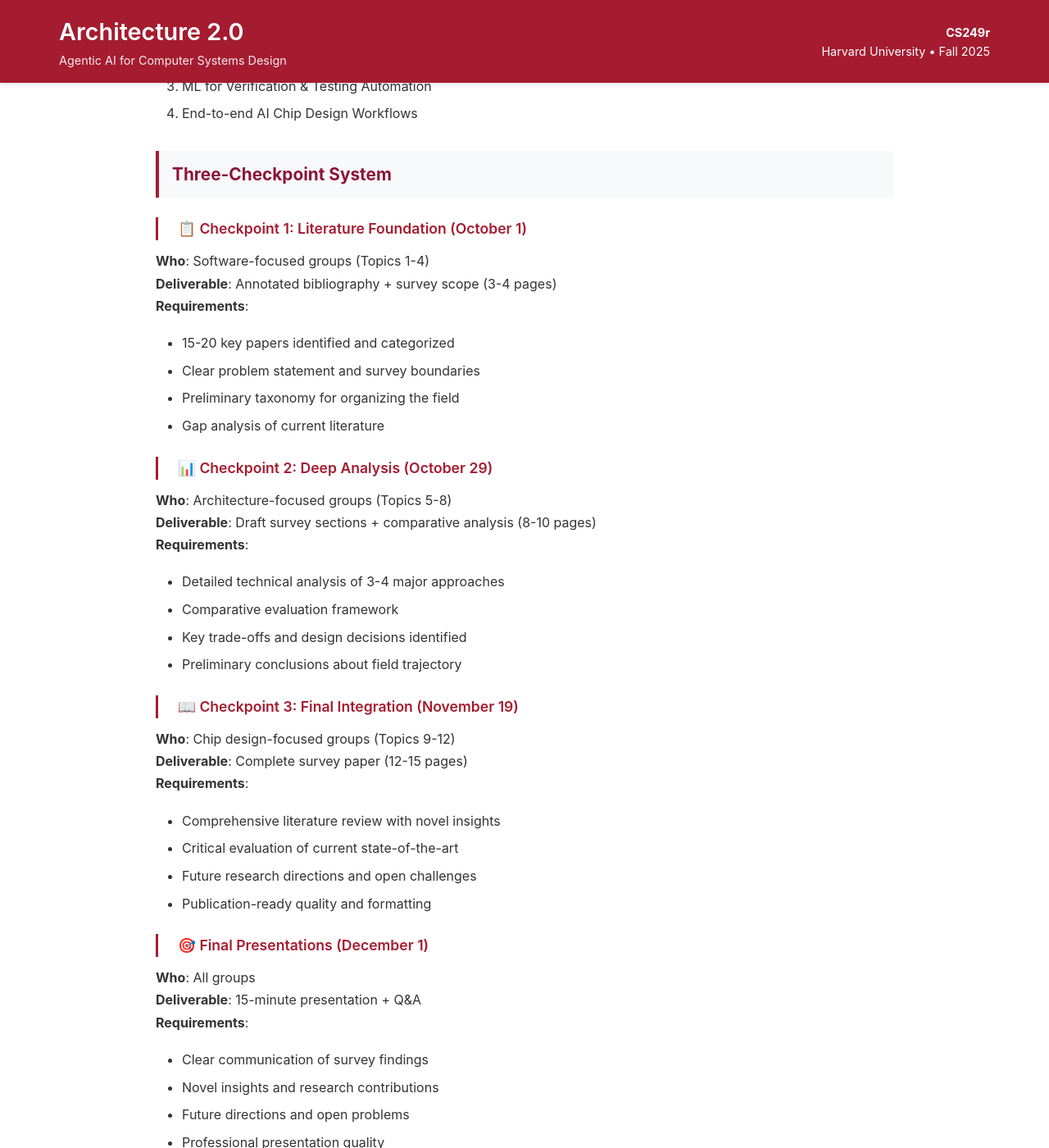
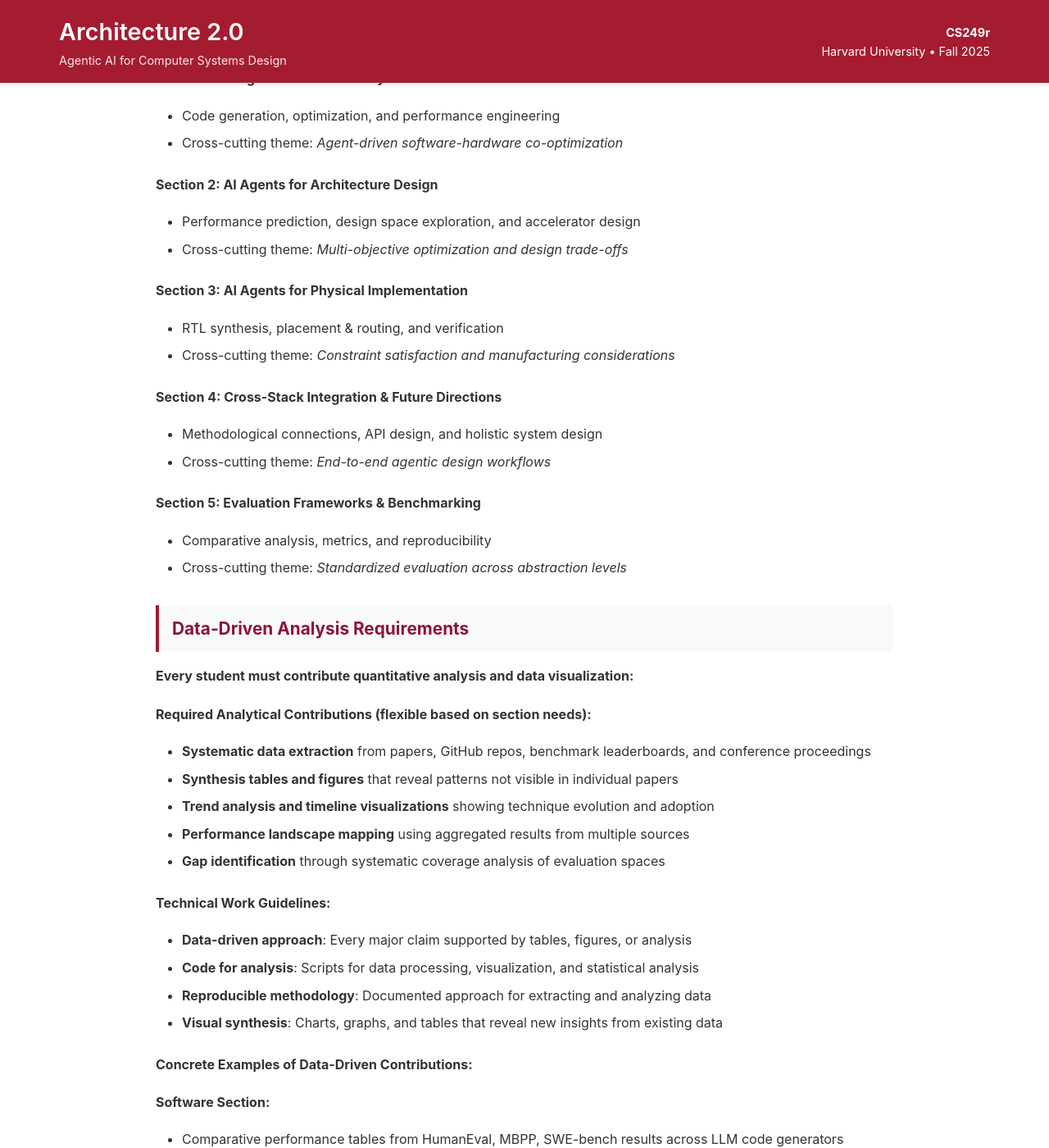
Before and after one commit to harvard-edge/cs249r_fall2025, a Jekyll site: the page built from course/assignments.md, in a window 1280 px wide and 1400 px high, scrolled down 5038 px. Shown: the whole window at 82% size. Built offline with Jekyll 4.4.1, drawn with Linux system fonts in a browser that asks for light colours; our own code applies the rules of GitHub Pages for plain Markdown files; some of the changed text lies outside the part shown.

Commit message:
Create dedicated Survey Project page with comprehensive instructions
- Add new /course/project page with complete project overview
- Include detailed timeline table with all deadlines and deliverables
- Add Mermaid diagrams for project workflow and timeline visualization
- Update navigation to include Survey Project link
- Reference project page from assignments for complete details
- Provide step-by-step process from North Star goal to execution

````diff
--- a/_layouts/default.html
+++ b/_layouts/default.html
@@ -506,6 +506,7 @@
                     <li><a href="/cs249r_fall2025/course/syllabus">📋 Syllabus</a></li>
                     <li><a href="/cs249r_fall2025/course/schedule">📅 Schedule</a></li>
                     <li><a href="/cs249r_fall2025/course/assignments">📝 Assignments</a></li>
+                    <li><a href="/cs249r_fall2025/course/project">🎯 Survey Project</a></li>
                     <li><a href="/cs249r_fall2025/course/notes">📓 Class Notes</a></li>
                     <li><a href="/cs249r_fall2025/content/resources">📚 Resources</a></li>
                 </ul>
--- a/course/assignments.md
+++ b/course/assignments.md
@@ -51,11 +51,18 @@
 
 ---
 
-## 3. Group Survey Paper Project (40%)
+## 3. Collaborative Survey Paper Project (40%)
 
-**Format**: Collaborative research survey in teams of 2-3 students
-**Scope**: Focused analysis of specific subtopics within course themes
-**Goal**: Produce publication-quality survey papers that advance understanding of AI agents for computer systems design
+{: .course-goal}
+> **📋 Complete Project Details**: For comprehensive information about the survey paper project, including detailed timeline, requirements, and examples, visit the dedicated **[Survey Project Page](project)**.
+
+**Format**: Single comprehensive survey paper created collaboratively by all students
+**Scope**: "Agentic AI for Computer Systems Design: A Holistic Cross-Stack Perspective"
+**Goal**: Produce a publication-quality survey that synthesizes AI agent methodologies across the complete computing stack
+
+### The Vision: Cross-Cutting Analysis
+
+Rather than creating separate papers on individual topics, this class will produce **one comprehensive survey** that examines how AI agents are transforming computer systems design holistically—from software optimization to chip design. The value lies in identifying cross-cutting themes, methodological connections, and system-level insights that emerge when viewing these technologies as an integrated ecosystem.
 
 {: .rationale-box}
 ### Why This Approach? The Value of Survey Research
@@ -66,7 +73,7 @@
 
 **📊 Research Methodology**: Students develop crucial skills in systematic literature review, critical analysis, taxonomy development, gap identification, and technical writing for academic publication.
 
-**🎯 Real Research Impact**: These surveys are designed to be **publication-quality** contributions suitable for ML4Sys workshops, computer architecture venues, or survey journals.
+**🎯 Real Research Impact**: This survey is designed to be a **publication-quality** contribution suitable for top-tier venues like ISCA, MICRO, or Computer Architecture Letters—providing the field's first comprehensive cross-stack analysis of agentic AI methodologies.
 
 ### Project Structure & Timeline
 
@@ -132,57 +139,103 @@
 Week 13: Integration          ──→ 🎯 Final Presentations (Dec 1): All Groups
 ```
 
-### Survey Topics (2-3 students per topic)
+### Survey Structure: Cross-Stack Sections (2-3 students per section)
 
-**Phase 1: AI for Software**
-1. LLM-based Code Generation & Evaluation
-2. AI-driven Performance Optimization & Compiler Design
-3. GPU Kernel Optimization & Parallel Programming Automation
-4. AI for Distributed Systems & Resource Management
+**The paper will examine agentic AI methodologies across three abstraction levels, with emphasis on cross-cutting themes and system-level insights:**
 
-**Phase 2: AI for Architecture**
-5. ML-based Performance Prediction & Modeling
-6. AI-driven Design Space Exploration for Accelerators
-7. Learned Memory Systems & Data Management
-8. AI Workload Scheduling & System Co-design
+**Section 1: AI Agents for Software Systems**
+- Code generation, optimization, and performance engineering
+- Cross-cutting theme: *Agent-driven software-hardware co-optimization*
 
-**Phase 3: AI for Chip Design**
-9. LLM-assisted RTL Design & Synthesis
-10. AI-driven Physical Design & Placement
-11. ML for Verification & Testing Automation
-12. End-to-end AI Chip Design Workflows
+**Section 2: AI Agents for Architecture Design**
+- Performance prediction, design space exploration, and accelerator design
+- Cross-cutting theme: *Multi-objective optimization and design trade-offs*
+
+**Section 3: AI Agents for Physical Implementation**
+- RTL synthesis, placement & routing, and verification
+- Cross-cutting theme: *Constraint satisfaction and manufacturing considerations*
+
+**Section 4: Cross-Stack Integration & Future Directions**
+- Methodological connections, API design, and holistic system design
+- Cross-cutting theme: *End-to-end agentic design workflows*
+
+**Section 5: Evaluation Frameworks & Benchmarking**
+- Comparative analysis, metrics, and reproducibility
+- Cross-cutting theme: *Standardized evaluation across abstraction levels*
+
+### Data-Driven Analysis Requirements
+
+**Every student must contribute quantitative analysis and data visualization:**
+
+**Required Analytical Contributions (flexible based on section needs):**
+- **Systematic data extraction** from papers, GitHub repos, benchmark leaderboards, and conference proceedings
+- **Synthesis tables and figures** that reveal patterns not visible in individual papers
+- **Trend analysis and timeline visualizations** showing technique evolution and adoption
+- **Performance landscape mapping** using aggregated results from multiple sources
+- **Gap identification** through systematic coverage analysis of evaluation spaces
+
+**Technical Work Guidelines:**
+- **Data-driven approach**: Every major claim supported by tables, figures, or analysis
+- **Code for analysis**: Scripts for data processing, visualization, and statistical analysis
+- **Reproducible methodology**: Documented approach for extracting and analyzing data
+- **Visual synthesis**: Charts, graphs, and tables that reveal new insights from existing data
+
+**Concrete Examples of Data-Driven Contributions:**
+
+**Software Section:**
+- Comparative performance tables from HumanEval, MBPP, SWE-bench results across LLM code generators
+- Timeline analysis of compiler optimization techniques adoption (2020-2025)
+- GPU kernel performance comparison matrices from published benchmarks
+
+**Architecture Section:**
+- Design space exploration visualizations aggregated from accelerator papers
+- Memory system performance trend analysis from ISCA/MICRO papers
+- Energy-performance Pareto frontier analysis across AI accelerators
+
+**Chip Design Section:**
+- EDA tool capability comparison matrix (features, supported designs, performance)
+- Synthesis QoR improvement trends over time from published results
+- Verification coverage analysis across different AI-assisted approaches
+
+**Integration Section:**
+- Cross-stack methodology taxonomy with quantitative adoption analysis
+- Timeline of end-to-end design flow evolution
+- Gap analysis matrix showing unexplored cross-layer optimization opportunities
+
+**The key insight**: Students extract, synthesize, and visualize data that already exists in the literature but hasn't been systematically compared or analyzed across the full stack.
 
 ### Three-Checkpoint System
 
 {: .checkpoint-list}
-#### 📋 Checkpoint 1: Literature Foundation (October 1)
-**Who**: Software-focused groups (Topics 1-4)
-**Deliverable**: Annotated bibliography + survey scope (3-4 pages)
+#### 📋 Checkpoint 1: Foundation & Technical Planning (October 1)
+**Who**: All students working on software-related sections
+**Deliverable**: Literature foundation + technical work proposal (4-5 pages)
 **Requirements**:
-- 15-20 key papers identified and categorized
-- Clear problem statement and survey boundaries
-- Preliminary taxonomy for organizing the field
-- Gap analysis of current literature
+- 20-25 key papers identified with data extraction plan
+- Cross-cutting themes and quantitative analysis opportunities identified
+- Detailed plan for tables/figures to be generated from existing data
+- Methodology for data collection and analysis documented
 
 {: .checkpoint-list}
-#### 📊 Checkpoint 2: Deep Analysis (October 29)
-**Who**: Architecture-focused groups (Topics 5-8)
-**Deliverable**: Draft survey sections + comparative analysis (8-10 pages)
+#### 📊 Checkpoint 2: Technical Results & Draft Analysis (October 29)
+**Who**: All students working on architecture-related sections
+**Deliverable**: Technical results + draft survey sections (10-12 pages)
 **Requirements**:
-- Detailed technical analysis of 3-4 major approaches
-- Comparative evaluation framework
-- Key trade-offs and design decisions identified
-- Preliminary conclusions about field trajectory
+- Completed data analysis with generated tables and figures
+- Comparative analysis revealing new insights from existing literature
+- Draft survey sections with quantitative findings integrated
+- Cross-references and data connections to other sections identified
 
 {: .checkpoint-list}
-#### 📖 Checkpoint 3: Final Integration (November 19)
-**Who**: Chip design-focused groups (Topics 9-12)
-**Deliverable**: Complete survey paper (12-15 pages)
+#### 📖 Checkpoint 3: Integrated Survey Paper (November 19)
+**Who**: All students working on chip design & integration sections
+**Deliverable**: Complete integrated survey paper (18-22 pages)
 **Requirements**:
-- Comprehensive literature review with novel insights
-- Critical evaluation of current state-of-the-art
-- Future research directions and open challenges
-- Publication-ready quality and formatting
+- Comprehensive cross-stack analysis with data-driven insights
+- Quantitative analysis seamlessly integrated into narrative
+- Cross-cutting themes supported by comparative data and visualizations
+- Future research directions based on identified gaps and trends
+- Publication-ready quality with reproducible analysis methodology
 
 {: .checkpoint-list}
 #### 🎯 Final Presentations (December 1)
@@ -196,16 +249,21 @@
 
 ### Execution Process
 
-**Group Formation (Week 2):**
-- Students rank their top 3 topic preferences
-- Instructor assigns groups balancing interests and backgrounds
-- Groups of 2-3 students per topic for focused, high-quality work
+**Section Assignment (Week 2):**
+- Students rank preferences for survey sections (1-5)
+- Instructor assigns students balancing technical backgrounds and interests
+- Teams of 2-3 students per section for comprehensive coverage
 
-**Topic Approval Meeting (Week 3):**
-- 30-minute meeting with instructor and TAs
-- Discuss scope, methodology, and timeline
-- Receive approval and refinement suggestions
-- Establish individual responsibilities within the group
+**Technical Work Planning Meeting (Week 3):**
+- 45-minute meeting with instructor and TAs per team
+- Discuss section scope, cross-cutting themes, and technical work plans
+- Approve programming/analysis projects and methodologies
+- Establish individual technical responsibilities and integration strategy
+
+**Cross-Team Coordination:**
+- **Weekly integration meetings** to ensure coherent narrative
+- **Shared technical infrastructure** (code repositories, data formats)
+- **Cross-referencing protocols** to highlight connections between sections
 
 **Ongoing Support:**
 - **Bi-weekly check-ins** with TAs during office hours
@@ -213,26 +271,47 @@
 - **Cross-group presentations** to share insights and get feedback
 - **Mandatory progress updates** at each checkpoint
 
-### Quality Assurance
+### Assessment Rubric
 
-**Assessment Criteria:**
-- **Checkpoint 1 (20%)**: Literature foundation and scope definition
-- **Checkpoint 2 (30%)**: Analysis depth and methodological rigor
-- **Checkpoint 3 (50%)**: Final paper quality and presentation
+**Data-Driven Analysis (40%)**
+- Quality and insight of generated tables/figures (15%)
+- Rigor of data extraction and analysis methodology (15%)
+- Integration of quantitative findings with survey narrative (10%)
 
-**Quality Mechanisms:**
-- **Faculty feedback sessions** after each checkpoint
-- **Peer review process** between checkpoints
-- **Cross-pollination meetings** where groups share findings
-- **Publication readiness review** before final submission
+**Survey Writing (35%)**
+- Literature comprehension and synthesis (15%)
+- Cross-cutting analysis and novel insights (10%)
+- Writing quality and technical communication (10%)
+
+**Collaboration & Integration (25%)**
+- Cross-team coordination and referencing (10%)
+- Checkpoint deliverable quality (10%)
+- Final presentation and Q&A (5%)
+
+**Quality Assurance Mechanisms:**
+- **Data analysis review sessions** with TAs to validate methodology
+- **Cross-team presentations** of key findings and visualizations
+- **Faculty review of analytical contributions** before survey integration
+- **External reviewer feedback** on final paper before submission
 
 ### Survey Paper Standards
-- **Comprehensive Coverage**: Systematic review of recent advances (2020-2025)
-- **Critical Analysis**: Strengths, limitations, and gaps in current approaches
-- **Original Insights**: Novel taxonomy, benchmarking analysis, or methodological comparison
-- **Data & Visuals**: Tables, figures, and charts that synthesize key findings
-- **Future Directions**: 3-5 concrete research opportunities identified
-- **Publication Quality**: Suitable for submission to ML4Sys workshops or survey journals
+
+**Analytical Rigor:**
+- **Data-Driven Insights**: All major claims supported by tables, figures, or quantitative analysis
+- **Comparative Analysis**: Systematic comparisons revealing trends and gaps across literature
+- **Cross-Stack Synthesis**: Quantitative findings that connect insights across abstraction levels
+
+**Survey Quality:**
+- **Comprehensive Coverage**: Systematic review of 100+ papers across all areas (2020-2025)
+- **Novel Cross-Cutting Analysis**: Identification of methodological connections across stack
+- **Original Technical Insights**: New benchmarking results, comparative analysis, or unified frameworks
+- **Rich Visualizations**: Technical diagrams, performance comparisons, and taxonomy figures
+- **Actionable Future Directions**: 5-7 concrete research opportunities with technical justification
+
+**Publication Standards:**
+- **Venue Target**: ISCA, MICRO, Computer Architecture Letters, or ACM Computing Surveys
+- **Length**: 18-22 pages with comprehensive technical appendix
+- **Reproducibility Package**: Complete code repository with documentation and datasets
 
 ---
 
--- /dev/null
+++ b/course/project.md
@@ -0,0 +1,222 @@
+---
+layout: default
+---
+
+# Survey Paper Project: Agentic AI for Computer Systems Design
+
+## The Vision: Our Goal
+
+**We are creating the definitive cross-stack survey on "Agentic AI for Computer Systems Design"** - the first comprehensive analysis that examines how AI agents are transforming computer systems design across the complete computing stack, from software optimization to chip design.
+
+**Why This Matters**: Current research is fragmented across venues (ISCA, MICRO, DAC, MLSys, ICLR). No one has written the systematic cross-stack analysis that shows how these methodologies connect and where the field is heading holistically. This survey will establish the research agenda for the next decade.
+
+**Target Impact**: Publication-quality paper suitable for top-tier venues like ISCA, MICRO, or Computer Architecture Letters.
+
+---
+
+## Project Structure: Working Backwards from Excellence
+
+### The Complete Survey Paper (18-22 pages)
+
+**"Agentic AI for Computer Systems Design: A Holistic Cross-Stack Perspective"**
+
+**Section 1: AI Agents for Software Systems** (4-5 pages)
+- Code generation, optimization, and performance engineering
+- *Cross-cutting theme: Agent-driven software-hardware co-optimization*
+
+**Section 2: AI Agents for Architecture Design** (4-5 pages)
+- Performance prediction, design space exploration, and accelerator design
+- *Cross-cutting theme: Multi-objective optimization and design trade-offs*
+
+**Section 3: AI Agents for Physical Implementation** (4-5 pages)
+- RTL synthesis, placement & routing, and verification
+- *Cross-cutting theme: Constraint satisfaction and manufacturing considerations*
+
+**Section 4: Cross-Stack Integration & Future Directions** (3-4 pages)
+- Methodological connections, API design, and holistic system design
+- *Cross-cutting theme: End-to-end agentic design workflows*
+
+**Section 5: Evaluation Frameworks & Benchmarking** (2-3 pages)
+- Comparative analysis, metrics, and reproducibility
+- *Cross-cutting theme: Standardized evaluation across abstraction levels*
+
+---
+
+## Your Role: Data-Driven Analysis
+
+### What Every Student Contributes
+
+**You will be assigned to one section (2-3 students per section) and must provide:**
+
+1. **Comprehensive Literature Analysis** (20-25 key papers in your section)
+2. **Data-Driven Insights** through systematic extraction and analysis of existing results
+3. **Visual Synthesis** via tables, figures, and charts that reveal new patterns
+4. **Cross-Stack Connections** linking your section to others
+
+### Data-Driven Analysis Requirements
+
+**Your analytical work must include:**
+- **Systematic data extraction** from papers, GitHub repos, benchmark leaderboards
+- **Synthesis tables and figures** that reveal patterns not visible in individual papers
+- **Trend analysis and timeline visualizations** showing technique evolution
+- **Performance landscape mapping** using aggregated results from multiple sources
+- **Gap identification** through systematic coverage analysis
+
+**Examples of What You'll Create:**
+
+<div class="mermaid">
+graph LR
+    A[Literature Review<br/>20-25 Papers] --> B[Data Extraction<br/>Performance Results]
+    B --> C[Comparative Analysis<br/>Tables & Figures]
+    C --> D[Trend Analysis<br/>Timeline Visualizations]
+    D --> E[Gap Identification<br/>Research Opportunities]
+    E --> F[Cross-Stack Insights<br/>Novel Connections]
+</div>
+
+**Concrete Examples by Section:**
+
+**Software Section:**
+- Comparative performance tables from HumanEval, MBPP, SWE-bench results across LLM code generators
+- Timeline analysis of compiler optimization techniques adoption (2020-2025)
+- GPU kernel performance comparison matrices from published benchmarks
+
+**Architecture Section:**
+- Design space exploration visualizations aggregated from accelerator papers
+- Memory system performance trend analysis from ISCA/MICRO papers
+- Energy-performance Pareto frontier analysis across AI accelerators
+
+**Chip Design Section:**
+- EDA tool capability comparison matrix (features, supported designs, performance)
+- Synthesis QoR improvement trends over time from published results
+- Verification coverage analysis across different AI-assisted approaches
+
+---
+
+## Timeline: Three-Checkpoint Pipeline
+
+<div class="mermaid">
+gantt
+    title Survey Paper Project Timeline
+    dateFormat  YYYY-MM-DD
+
+    section Setup Phase
+    Section Assignment           :milestone, assign, 2025-09-08, 0d
+    Technical Planning Meetings  :planning, 2025-09-15, 2025-09-19
+
+    section Software Phase
+    Software Learning & Research :active, sw_research, 2025-09-08, 2025-10-01
+    Checkpoint 1 Reviews        :milestone, cp1, 2025-10-01, 2025-10-03
+
+    section Architecture Phase
+    Architecture Learning & Research :active, arch_research, 2025-10-06, 2025-10-29
+    Software Continued Analysis     :continue1, 2025-10-06, 2025-10-29
+    Checkpoint 2 Reviews           :milestone, cp2, 2025-10-29, 2025-10-31
+
+    section Chip Design Phase
+    EDA Learning & Research        :active, eda_research, 2025-11-03, 2025-11-19
+    Software Final Integration     :final1, 2025-11-03, 2025-11-19
+    Architecture Final Integration :final2, 2025-11-03, 2025-11-19
+    Checkpoint 3 Reviews          :milestone, cp3, 2025-11-19, 2025-11-21
+
+    section Final Phase
+    Paper Integration & Polish     :integration, 2025-11-24, 2025-12-01
+    Final Presentations           :milestone, present, 2025-12-01, 0d
+</div>
+
+---
+
+## Detailed Timeline & Deadlines
+
+| Date | Checkpoint | Who | Deliverable | Page Count | Key Requirements |
+|------|------------|-----|-------------|------------|------------------|
+| **Sep 8** | Section Assignment | All Students | - | - | Preference ranking submitted |
+| **Sep 15-19** | Planning Meetings | All Teams | Meeting with faculty | - | Technical work plan approved |
+| **Oct 1** | **Checkpoint 1** | Software Teams | Literature Foundation | 4-5 pages | 20-25 papers analyzed, data extraction plan, preliminary figures |
+| **Oct 29** | **Checkpoint 2** | Architecture Teams | Draft Analysis | 10-12 pages | Complete data analysis, comparative tables/figures, draft sections |
+| **Nov 19** | **Checkpoint 3** | Chip Design Teams | Section Integration | 15-18 pages | Polished sections, cross-references, integration with other sections |
+| **Dec 1** | **Final Presentation** | All Teams | Complete Survey | 18-22 pages | Publication-ready paper + 15-minute presentations |
+
+---
+
+## Assessment Rubric
+
+### How You'll Be Evaluated
+
+**Data-Driven Analysis (40%)**
+- Quality and insight of generated tables/figures (15%)
+- Rigor of data extraction and analysis methodology (15%)
+- Integration of quantitative findings with survey narrative (10%)
+
+**Survey Writing (35%)**
+- Literature comprehension and synthesis (15%)
+- Cross-cutting analysis and novel insights (10%)
+- Writing quality and technical communication (10%)
+
+**Collaboration & Integration (25%)**
+- Cross-team coordination and referencing (10%)
+- Checkpoint deliverable quality (10%)
+- Final presentation and Q&A (5%)
+
+---
+
+## Quality Standards: Publication-Ready Work
+
+### What "Publication Quality" Means
+
+**Analytical Rigor:**
+- All major claims supported by tables, figures, or quantitative analysis
+- Systematic comparisons revealing trends and gaps across literature
+- Quantitative findings that connect insights across abstraction levels
+
+**Survey Excellence:**
+- Comprehensive coverage of 100+ papers across all areas (2020-2025)
+- Novel cross-cutting analysis identifying methodological connections
+- Original insights through systematic data synthesis
+- Rich visualizations revealing patterns invisible in individual papers
+- 5-7 concrete research opportunities with technical justification
+
+**Publication Standards:**
+- Target venues: ISCA, MICRO, Computer Architecture Letters, ACM Computing Surveys
+- Professional formatting and citation management
+- Reproducible analysis methodology with documented data sources
+
+---
+
+## Getting Started: Your Next Steps
+
+### Week 1-2: Section Assignment
+1. **Review all five sections** and understand the cross-cutting themes
+2. **Rank your preferences** (1-5) considering your background and interests
+3. **Submit preference form** by September 8
+
+### Week 3: Technical Planning
+1. **Attend your team's planning meeting** (45 minutes with faculty/TAs)
+2. **Define your data extraction and analysis plan**
+3. **Identify key papers and data sources** for your section
+4. **Establish individual responsibilities** within your team
+
+### Week 4+: Execute Your Plan
+1. **Begin systematic literature review** and data extraction
+2. **Attend weekly cross-team integration meetings**
+3. **Develop tables, figures, and analysis** according to your timeline
+4. **Prepare for your checkpoint deliverable**
+
+---
+
+## Support & Resources
+
+### Getting Help
+- **Weekly office hours** with TAs for technical guidance
+- **Cross-team integration meetings** to ensure coherent narrative
+- **Faculty review sessions** at each checkpoint
+- **Peer feedback** through structured review process
+
+### Quality Assurance
+- **Data analysis review sessions** with TAs to validate methodology
+- **Cross-team presentations** of key findings and visualizations
+- **Faculty review of analytical contributions** before integration
+- **External reviewer feedback** on final paper before submission
+
+---
+
+**Remember**: We're not just writing a survey paper - we're establishing the research agenda for agentic AI in computer systems design. Every table, figure, and insight you contribute helps create the definitive reference that will guide the field for years to come.
````
